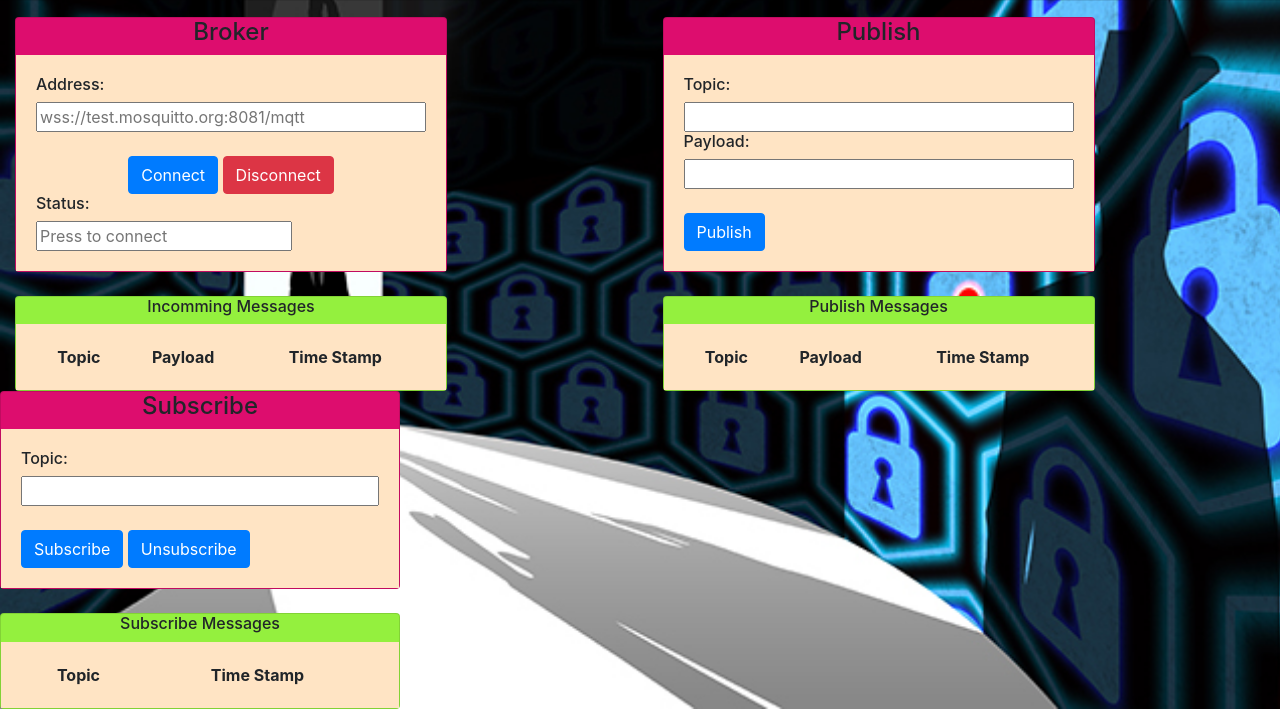
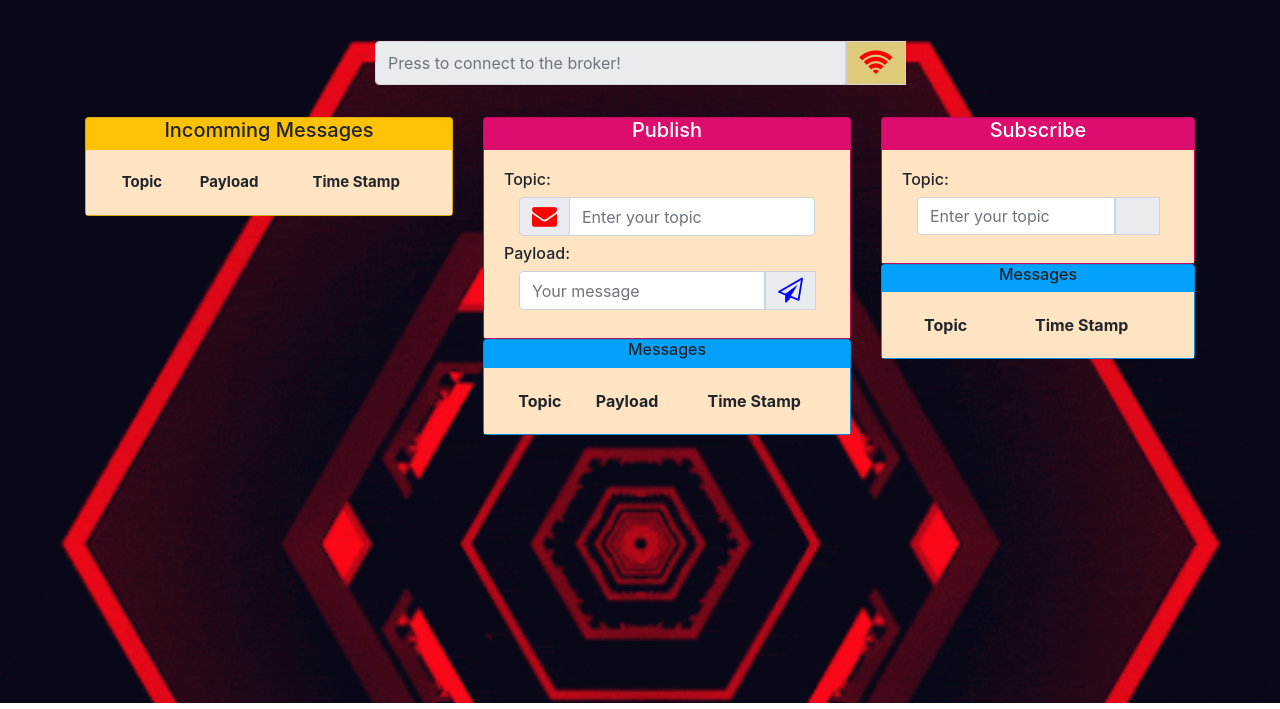
Before and after one commit to Ann143/OnlineMQTTWebClient, a plain HTML site: page index.html in a window 1280 px wide. Shown: the part 97-806 px from the top of the page. Drawn offline with nearby package versions, Linux system fonts and the light colour scheme.

Commit message:
Sd-Elective Mqtt

```diff
--- a/index.html
+++ b/index.html
@@ -6,20 +6,15 @@
     <meta http-equiv="X-UA-Compatible" content="IE=edge">
     <meta name="viewport" content="width=device-width, initial-scale=1.0">
     <title>Online MQTT Web Client</title>
-  <link rel="stylesheet" href="https://maxcdn.bootstrapcdn.com/bootstrap/4.0.0/css/bootstrap.min.css"
-    integrity="sha384-Gn5384xqQ1aoWXA+058RXPxPg6fy4IWvTNh0E263XmFcJlSAwiGgFAW/dAiS6JXm" crossorigin="anonymous">
-  <script src="https://code.jquery.com/jquery-3.2.1.slim.min.js"
-    integrity="sha384-KJ3o2DKtIkvYIK3UENzmM7KCkRr/rE9/Qpg6aAZGJwFDMVNA/GpGFF93hXpG5KkN"
-    crossorigin="anonymous"></script>
-  <script src="https://cdnjs.cloudflare.com/ajax/libs/popper.js/1.12.9/umd/popper.min.js"
-    integrity="sha384-ApNbgh9B+Y1QKtv3Rn7W3mgPxhU9K/ScQsAP7hUibX39j7fakFPskvXusvfa0b4Q"
-    crossorigin="anonymous"></script>
-  <script src="https://maxcdn.bootstrapcdn.com/bootstrap/4.0.0/js/bootstrap.min.js"
-    integrity="sha384-JZR6Spejh4U02d8jOt6vLEHfe/JQGiRRSQQxSfFWpi1MquVdAyjUar5+76PVCmYl"
-    crossorigin="anonymous"></script>
+    <link href="https://fonts.googleapis.com/icon?family=Material+Icons" rel="stylesheet">
+    <link rel="stylesheet" href="https://cdnjs.cloudflare.com/ajax/libs/font-awesome/4.7.0/css/font-awesome.min.css">
+    <link rel="stylesheet" href="https://maxcdn.bootstrapcdn.com/bootstrap/4.0.0/css/bootstrap.min.css" integrity="sha384-Gn5384xqQ1aoWXA+058RXPxPg6fy4IWvTNh0E263XmFcJlSAwiGgFAW/dAiS6JXm" crossorigin="anonymous">
+    <script src="https://code.jquery.com/jquery-3.2.1.slim.min.js" integrity="sha384-KJ3o2DKtIkvYIK3UENzmM7KCkRr/rE9/Qpg6aAZGJwFDMVNA/GpGFF93hXpG5KkN" crossorigin="anonymous"></script>
+    <script src="https://cdnjs.cloudflare.com/ajax/libs/popper.js/1.12.9/umd/popper.min.js" integrity="sha384-ApNbgh9B+Y1QKtv3Rn7W3mgPxhU9K/ScQsAP7hUibX39j7fakFPskvXusvfa0b4Q" crossorigin="anonymous"></script>
+    <script src="https://maxcdn.bootstrapcdn.com/bootstrap/4.0.0/js/bootstrap.min.js" integrity="sha384-JZR6Spejh4U02d8jOt6vLEHfe/JQGiRRSQQxSfFWpi1MquVdAyjUar5+76PVCmYl" crossorigin="anonymous"></script>
     <style>
-    body{
-      background-image: url(bg.jpg);
+        body {
+            background: url('red.gif');
             background-size: cover;
             background-repeat: no-repeat;
         }
@@ -30,34 +25,33 @@
 <body>
     <hr>
     <h1 style="text-align: center; color: white;">Online MQTT Web Client</h1>
-  <hr>
+    <hr><br>
 
-  <div>
-    <div class="row">
-      <div class="col-sm" style=" margin-left: 15px;">
-        <div class="card" style="width: 27rem; background-color: rgb(221, 13, 110);">
-          <h4 align="center">Broker</h4>
-          <div class="card-body" style="background-color: bisque;">
-            <h6>Address:</h6>
-            <input type="text" readonly placeholder="wss://test.mosquitto.org:8081/mqtt" style="width: 100%;"><br><br>
     <center>
-              <button type="button" id="connect" class="btn btn-primary">Connect</button>
-              <button type="button" id="disconnect" class="btn btn-danger">Disconnect</button>
+        <div class="col-auto" style="width: 35rem;">
+
+            <div class="input-group mb-2">
+                <input type="text" readonly placeholder="Press to connect to the broker!" class="form-control" id="status" value="">
+                <div class="input-group-prepend">
+                    <div class="input-group-text" style="background: rgb(223, 202, 121);"><i class="fa fa-wifi" style="font-size:30px;color:red" id="connect"></i></div>
+                </div>
+            </div>
+        </div><br>
     </center>
 
-            <h6>Status:</h6>
-            <input type="text" readonly placeholder="Press to connect" id="status" value="">
-          </div>
-        </div><br>
-        <div class="card" style="width: 27rem; background-color: rgb(148, 240, 62);">
-          <h6 align="center">Incomming Messages</h6>
+
+    <div class="container">
+        <div class="row">
+            <div class="col-sm">
+                <div class="card" style="width: 23rem; background-color: #fcc203;">
+                    <h5 align="center">Incomming Messages</h5>
                     <div class="card-body" style="background-color: bisque;">
                         <table class="tableMsg" style="text-align: center;width: 100%;">
-              <thead>
+                            <thead style="font-size: 15px;">
                                 <tr>
-                  <th >Topic</th>
+                                    <th>Topic</th>
                                     <th>Payload </th>
-                  <th >Time Stamp</th>
+                                    <th>Time Stamp</th>
                                 </tr>
                             </thead>
                             <tbody>
@@ -68,27 +62,44 @@
                     </div>
                 </div>
             </div>
-
-      <div class="col-sm"  >
-        <div class="card" style="width: 27rem; background-color: rgb(221, 13, 110);">
-          <h4 align="center">Publish</h4>
+            <div class="col-sm">
+                <div class="card" style="width: 23rem; background-color: rgb(221, 13, 110);">
+                    <h5 align="center" style="color: white;">Publish</h5>
                     <div class="card-body" style="background-color: bisque;">
                         <h6>Topic:</h6>
-            <input type="text" id="input-topic" style="width: 100%;">
+                        <div class="col-auto">
+                            <div class="input-group mb-2">
+                                <div class="input-group-prepend">
+                                    <div class="input-group-text"><i class="fa fa-envelope" style="font-size:25px;color:red"></i></div>
+                                </div>
+                                <input type="text" class="form-control" id="input-topic" placeholder="Enter your topic">
+                            </div>
+                        </div>
+                        <!-- <input type="text" class="form-control" id="input-topic" placeholder="Enter your topic"> -->
+
                         <h6>Payload:</h6>
-            <input id="input-payload" type="text" style="width: 100%;"><br><br>
-            <button type="button" id="published" class="btn btn-primary">Publish</button>
+                        <div class="col-auto">
+                            <div class="input-group mb-2">
+                                <input type="text" class="form-control" id="input-payload" placeholder="Your message">
+                                <div class="input-group-prepend">
+                                    <div class="input-group-text"><i class="fa fa-send-o pubs" style="font-size:25px;color:blue"></i></div>
                                 </div>
-        </div><br>
-        <div class="card" style="width: 27rem; background-color: rgb(148, 240, 62);">
-          <h6 align="center">Publish Messages</h6>
-          <div class="card-body" style="background-color: bisque;">
-            <table class="tablePub" style="text-align: center;width: 100%;">
+
+                            </div>
+                        </div>
+                        <!-- <button type="button " class="btn btn-primary pubs ">Publish</button> -->
+                    </div>
+                </div>
+
+                <div class="card " style=" background-color: #03a1fc ">
+                    <h6 align="center ">Messages</h6>
+                    <div class="card-body " style="background-color: bisque; ">
+                        <table class="tablePub " style="text-align: center;width: 100%; ">
                             <thead>
                                 <tr>
-                  <th >Topic</th>
-                  <th >Payload</th>
-                  <th >Time Stamp</th>
+                                    <th>Topic</th>
+                                    <th>Payload</th>
+                                    <th>Time Stamp</th>
                                 </tr>
                             </thead>
                             <tbody>
@@ -98,35 +109,38 @@
                     </div>
                 </div>
             </div>
-      <div class="col-sm"  >
-        <div class="card" style="width: 25rem; background-color: rgb(221, 13, 110);">
-          <h4 align="center">Subscribe</h4>
-          <div class="card-body" style="background-color: bisque;">
+            <div class="col-sm">
+                <div class="card " style="background-color: rgb(221, 13, 110); ">
+                    <h5 align="center " style="color: white;">Subscribe</h5>
+                    <div class="card-body " style="background-color: bisque; ">
                         <h6>Topic:</h6>
-            <input type="text" id="input-subTopic" style="width: 100%;"><br><br>
-            <button type="button" id="subscribe" class="btn btn-primary">Subscribe</button>
-            <button type="button" class="btn btn-primary">Unsubscribe</button>
+                        <div class="col-auto">
+                            <div class="input-group mb-2">
+                                <input type="text" class="form-control sub-in" placeholder="Enter your topic">
+                                <div class="input-group-prepend">
+                                    <div class="input-group-text "><i class="material-icons subs" style="color: red">&#xe064;</i></div>
                                 </div>
-        </div><br>
-        <div class="card" style="width: 25rem; background-color: rgb(148, 240, 62);">
-          <h6 align="center">Subscribe Messages</h6>
-          <div class="card-body" style="background-color: bisque;">
-            <table class="tableSub" style="text-align: center;width: 100%;">
+
+                            </div>
+                        </div>
+                    </div>
+                </div>
+
+                <div class="card " style="background-color: #03a1fc ">
+                    <h6 align="center ">Messages</h6>
+                    <div class="card-body " style="background-color: bisque; ">
+                        <table id="tableSub " class="subT" style="text-align: center;width: 100%; ">
                             <thead>
                                 <tr>
-                  <th scope="col">Topic</th>
-                  <th scope="col">Time Stamp</th>
+                                    <th scope="col ">Topic</th>
+                                    <th scope="col ">Time Stamp</th>
                                 </tr>
                             </thead>
                             <tbody>
-                <tr>
-                </tr>
                             </tbody>
                         </table>
-
                     </div>
                 </div>
-
             </div>
         </div>
     </div>
@@ -135,9 +149,15 @@
 
 
 
+
+
+
+
+
+
 </body>
-<script src="./browserMqtt.js"></script>
-<script src="./index.js"></script>
-<script src="https://ajax.googleapis.com/ajax/libs/jquery/3.5.1/jquery.min.js"></script>
+<script src="./browserMqtt.js "></script>
+<script src="./index.js "></script>
+<script src="https://ajax.googleapis.com/ajax/libs/jquery/3.5.1/jquery.min.js "></script>
 
 </html>
--- a/index.js
+++ b/index.js
@@ -1,9 +1,9 @@
-
+$(document).ready(function() {
     console.log("index.js");
 
     // var client  = mqtt.connect({ host:'test.mosquitto.org', port: 8081})
     // or
-var client  = mqtt.connect('wss://test.mosquitto.org:8081/mqtt')
+    var client = mqtt.connect('wss://mqtt.eclipseprojects.io:443/mqtt')
 
     // var client  = mqtt.connect({ host:'mqtt.eclipse.org/mqtt', port: 443})
     // or
@@ -17,29 +17,32 @@ var subtopic = document.getElementById('input-subTopic')
 
 
     var Topic = $('input-topic').val()
-var Topic = $('input-topic').val()
+    var PayLoad = $('input-payload').val()
 
-client.on('message', function (Topic, Payload) {
+    client.on('message', function(Topic, Payload) {
         $(".tableMsg tbody").prepend("<tr><td>" + Topic + "</td><td>" + Payload + "</td><td>" + d.toUTCString() + "</td></tr>")
     })
-$(document).ready(function () {
-  $('#connect').click(function () {
+
+    $('#connect').click(function() {
         $('#status').val("Connecting...").css("color", "green")
-    client.on('connect', function () {
-      $('#status').val("Connected Successfully!")
+        client.on('connect', function() {
+            $('#status').val("Connected to wss://mqtt.eclipseprojects.io:443/mqtt")
 
-      $('#published').click(function () {
+        })
+
+
+    })
+    $('.pubs').click(function() {
         client.publish(pubTopic.value, message.value)
         $(".tablePub tbody").prepend("<tr><td>" + pubTopic.value + "</td><td>" + message.value + "</td><td>" + d.toUTCString() + "</td></tr>")
     })
-      $('#subscribe').click(function() {
-        client.subscribe(subtopic.value)
-        $(".tableSub tbody").prepend("<tr><td>" + subtopic.value + "</td><td>" + d.toUTCString() + "</td></tr>")
+    $('.subs').click(function() {
+        console.log('fa')
+        $yes = client.subscribe($('.sub-in').val())
+        if ($yes) {
+            console.log('migana')
+        }
+        $(".subT tbody").append("<tr><td>" + $('.sub-in').val() + "</td><td>" + d.toUTCString() + "</td></tr>")
     })
+
 })
-  })
-  $('#disconnect').click(function() {
-    $('#status').val("Disconnected!").css("color", "red")
-    client = "";
-})
-})
```
Also changed, not shown: bg.jpg (deleted), red.gif (added). Lines whose indentation alone changed are shown as unchanged.
